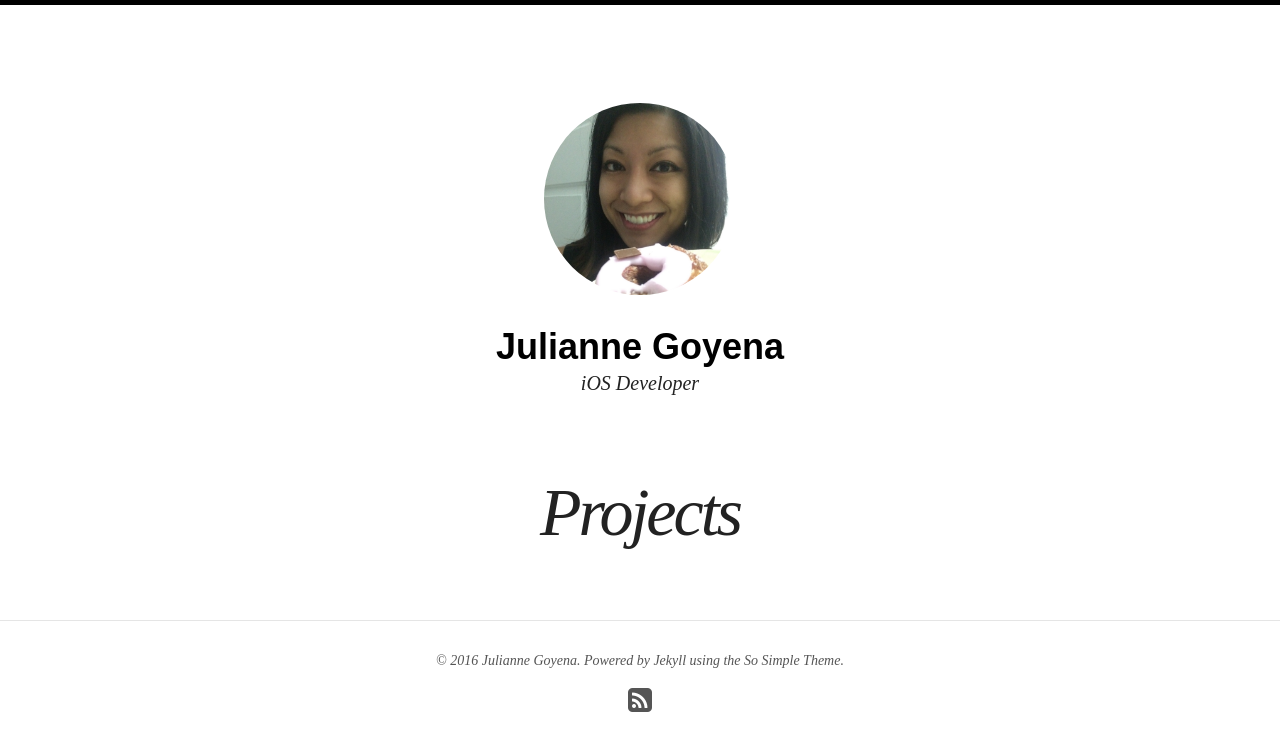
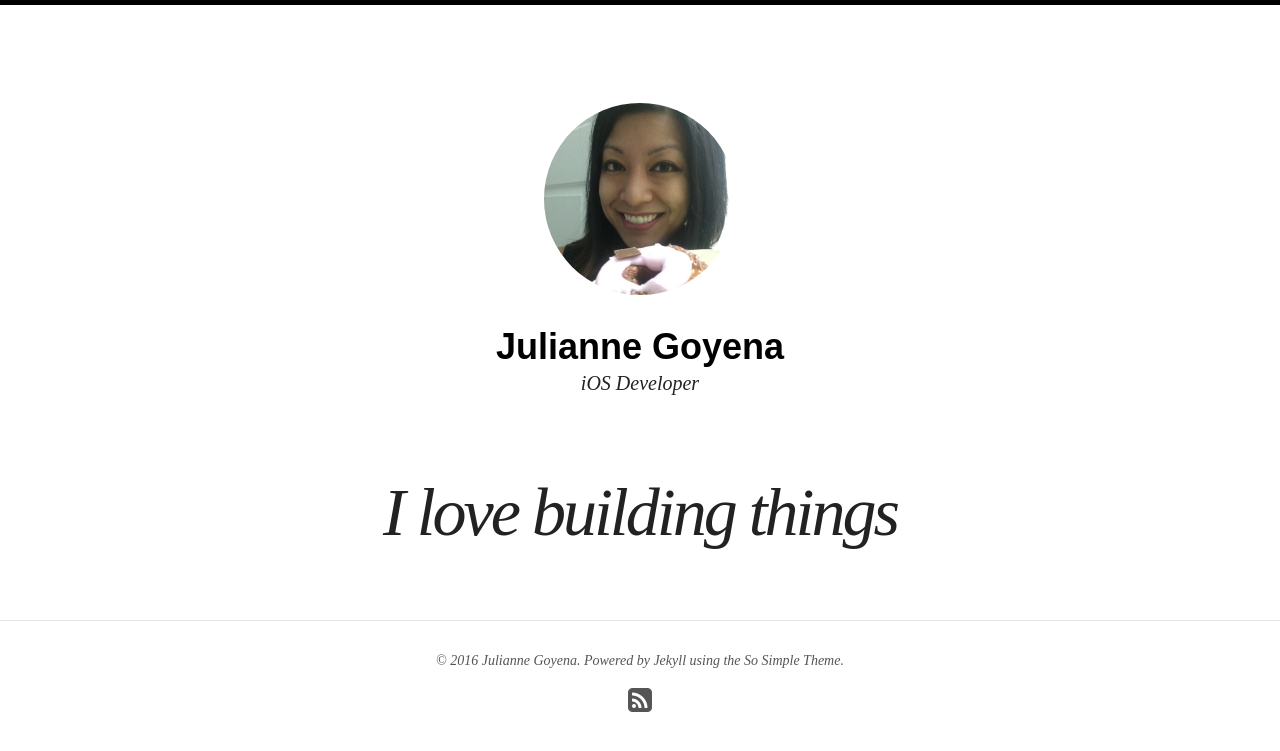
Before and after one commit to iOess/ioess.github.com, a Jekyll site: the page built from projects/index.md, in a window 1280 px wide. Shown: the top 751 px of the page. Built offline with Jekyll 4.4.1, drawn with Linux system fonts in a browser that asks for light colours; nearby versions of some CDN libraries.

```diff
--- a/_data/navigation.yml
+++ b/_data/navigation.yml
@@ -1,7 +1,7 @@
 # Site navigation links
 
 - title: About
-  url: index.html
+  url: /
 
 - title: Projects
   url: /projects/
--- a/projects/index.md
+++ b/projects/index.md
@@ -1,6 +1,6 @@
 ---
 layout: page
-title: Projects
+title: I love building things
 excerpt: "An archive of projects sorted by date."
 search_omit: true
 ---
```
Also changed, not shown: _posts/travel/2014-06-20-author-override.md (renamed from _posts/travel/2014-06-19-author-override.md).
